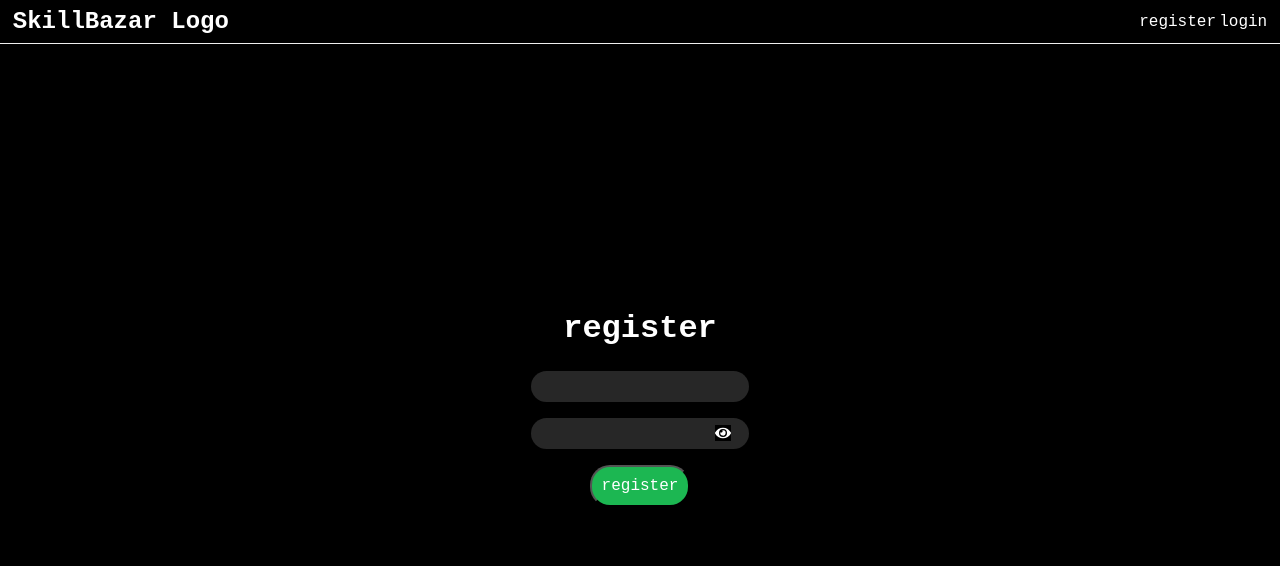
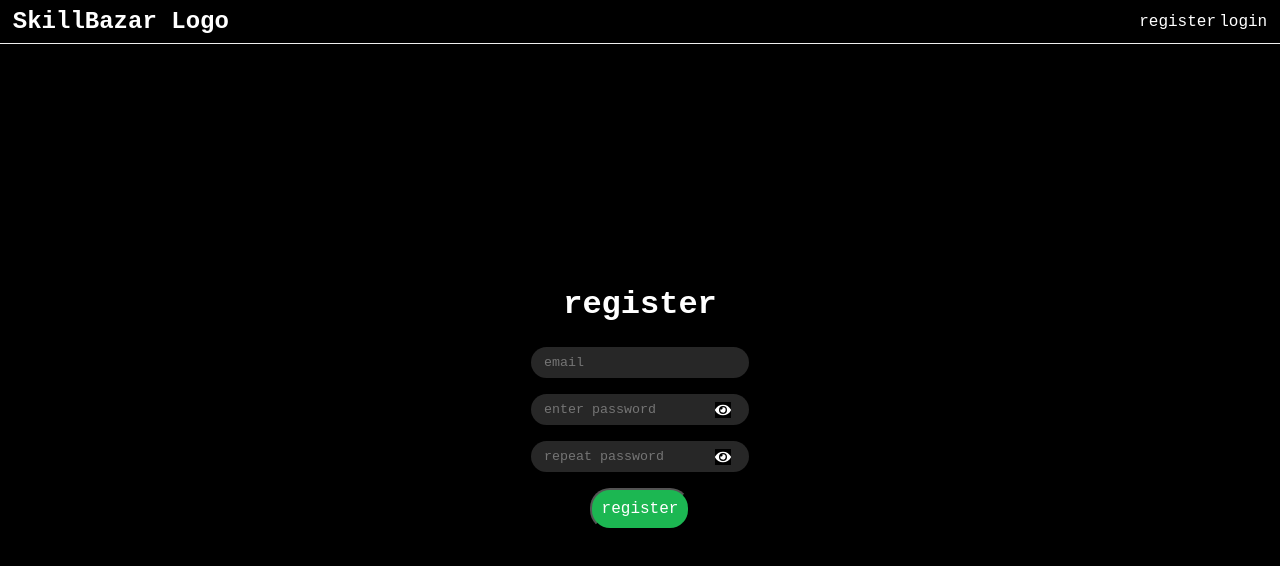
Before and after one commit to AndriyDubovichWork/skill_bazar, a Next.js app: page /register in a window 1280 px wide. Shown: the top 566 px of the page. Built offline with nearby package versions, Linux system fonts and the light colour scheme.

Commit message:
register password input

```diff
--- /dev/null
+++ b/src/app/components/Styled/PasswordInput/PasswordInput.module.scss
@@ -0,0 +1,12 @@
+.PasswordContainer {
+  position: relative;
+  .EyeIcon {
+    position: absolute;
+
+    top: 50%;
+    right: 10px;
+    transform: translate(-50%, -50%);
+
+    cursor: pointer;
+  }
+}
--- /dev/null
+++ b/src/app/components/Styled/PasswordInput/PasswordInput.tsx
@@ -0,0 +1,36 @@
+import React from 'react';
+import { FaEye, FaEyeSlash } from 'react-icons/fa';
+
+import Input from '../Input/Input';
+import classes from './PasswordInput.module.scss';
+interface Props
+  extends React.DetailedHTMLProps<
+    React.InputHTMLAttributes<HTMLInputElement>,
+    HTMLInputElement
+  > {
+  showPassword: boolean;
+  setShowPassword: React.Dispatch<React.SetStateAction<boolean>>;
+}
+
+export default function PasswordInput({
+  showPassword,
+  setShowPassword,
+  ...props
+}: Props) {
+  return (
+    <div className={classes.PasswordContainer}>
+      <Input {...props} type={showPassword ? 'text' : 'password'} />
+      {showPassword ? (
+        <FaEyeSlash
+          className={classes.EyeIcon}
+          onClick={() => setShowPassword(!showPassword)}
+        />
+      ) : (
+        <FaEye
+          className={classes.EyeIcon}
+          onClick={() => setShowPassword(!showPassword)}
+        />
+      )}
+    </div>
+  );
+}
--- a/src/app/register/Register.module.scss
+++ b/src/app/register/Register.module.scss
@@ -6,18 +6,7 @@
 
   height: 90vh;
   width: 100vw;
-  .PasswordContainer {
-    position: relative;
-    .EyeIcon {
-      position: absolute;
 
-      top: 50%;
-      right: 10px;
-      transform: translate(-50%, -50%);
-
-      cursor: pointer;
-    }
-  }
   .Header {
     margin: 2vh 0;
   }
--- a/src/app/register/page.tsx
+++ b/src/app/register/page.tsx
@@ -6,31 +6,27 @@ import Input from '../components/Styled/Input/Input';
 import Button from '../components/Styled/Button/Button';
 
 import classes from './Register.module.scss';
-
-import { FaEye, FaEyeSlash } from 'react-icons/fa';
+import PasswordInput from '../components/Styled/PasswordInput/PasswordInput';
 
 export default function Register() {
   const [showPassword, setShowPassword] = useState(false);
+  return (
+    <form className={classes.Register}>
+      <h1 className={classes.Header}>register</h1>
 
-  return (
-    <div className={classes.Register}>
-      <h1 className={classes.Header}>register</h1>
-      <Input type='email' />
-      <div className={classes.PasswordContainer}>
-        <Input type={showPassword ? 'text' : 'password'} />
-        {showPassword ? (
-          <FaEyeSlash
-            className={classes.EyeIcon}
-            onClick={() => setShowPassword(!showPassword)}
-          />
-        ) : (
-          <FaEye
-            className={classes.EyeIcon}
-            onClick={() => setShowPassword(!showPassword)}
-          />
-        )}
-      </div>
+      <Input type='email' placeholder='email' />
+      <PasswordInput
+        placeholder='enter password'
+        showPassword={showPassword}
+        setShowPassword={setShowPassword}
+      />
+      <PasswordInput
+        placeholder='repeat password'
+        showPassword={showPassword}
+        setShowPassword={setShowPassword}
+      />
+
       <Button type={'button'} value='register' />
-    </div>
+    </form>
   );
 }
```
